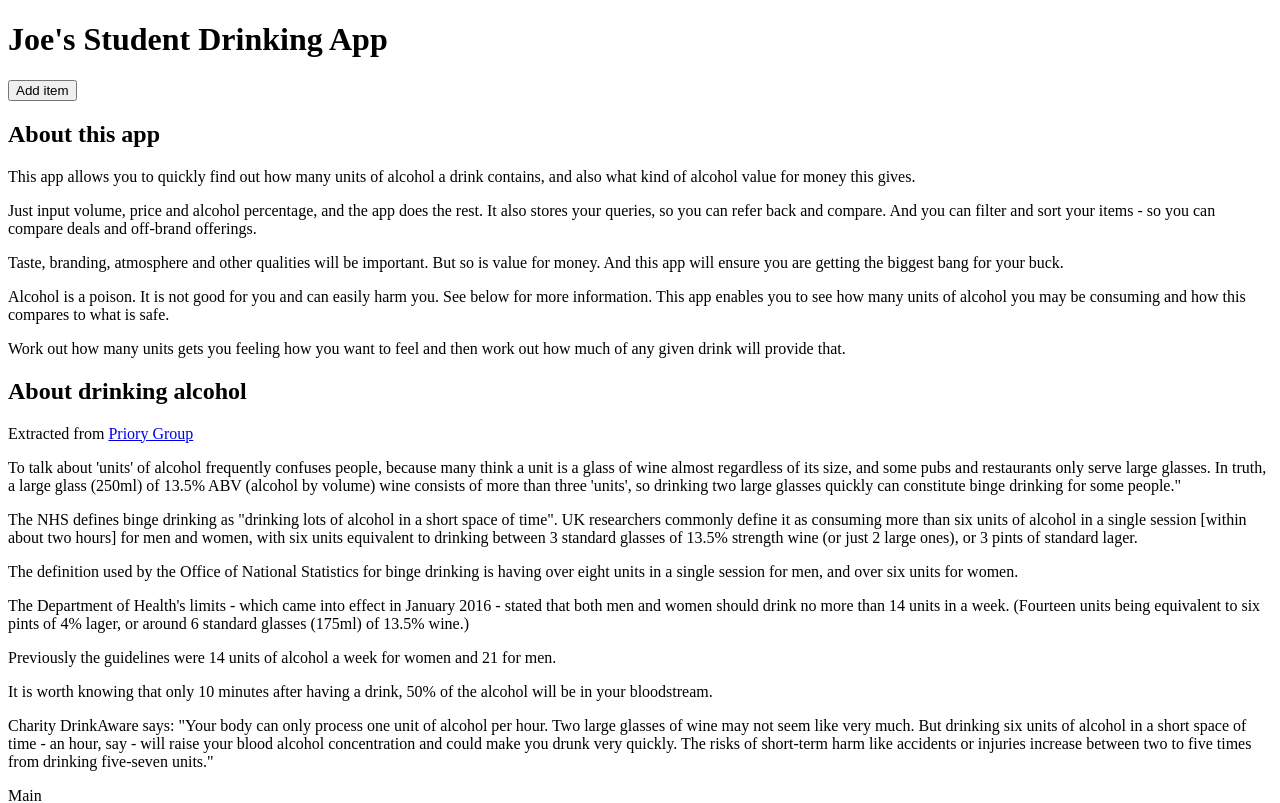
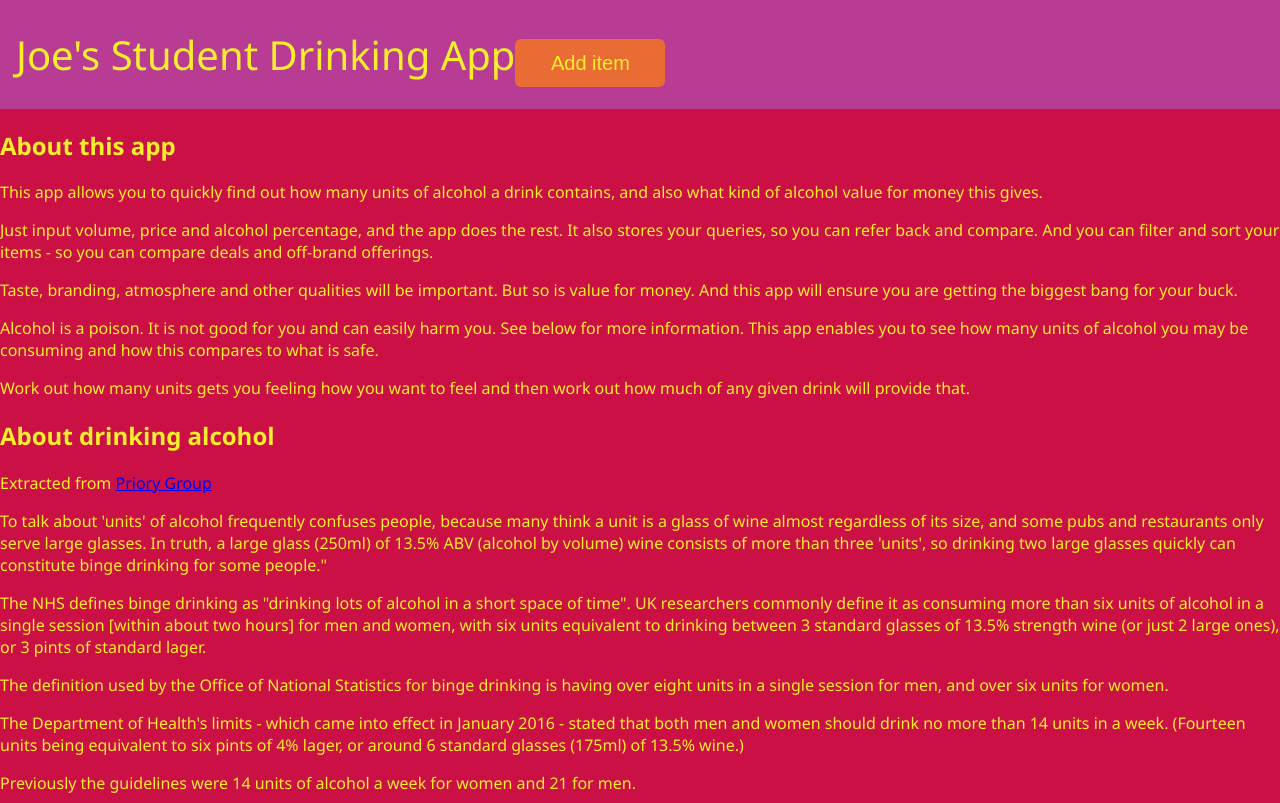
Before and after one commit to jezinho22/joes-drinks, a React (Create React App) app: page / in a window 1280 px wide. Shown: the top 803 px of the page. Built offline with nearby package versions, Linux system fonts and the light colour scheme.

Commit message:
added header css

```diff
--- a/src/App.css
+++ b/src/App.css
@@ -1,38 +1,48 @@
-.App {
-  text-align: center;
+/* #ca1044, #e86c34, #f8ee2c, #b83b94 */
+
+body {
+	width: 100vw;
+	height: 100vw;
+	background-color: #ca1044;
+	color: #f8ee2c;
+	font-family: "Segoe UI", Tahoma, Geneva, Verdana, sans-serif;
+	margin: 0;
 }
 
-.App-logo {
-  height: 40vmin;
-  pointer-events: none;
+header {
+	background-color: #b83b94;
+	padding: 0 1rem;
+	display: flex;
+	justify-content: space-between;
+	align-items: center;
 }
-
-@media (prefers-reduced-motion: no-preference) {
-  .App-logo {
-    animation: App-logo-spin infinite 20s linear;
-  }
+h1 {
+	font-weight: 400;
+	font-size: 2.5rem;
+	display: inline-block;
 }
-
-.App-header {
-  background-color: #282c34;
-  min-height: 100vh;
-  display: flex;
-  flex-direction: column;
-  align-items: center;
-  justify-content: center;
-  font-size: calc(10px + 2vmin);
-  color: white;
+header div button {
+	background-color: #e86c34;
+	color: #f8ee2c;
+	border: none;
+	height: 3rem;
+	width: 150px;
+	font-size: 1.25rem;
+	border-radius: 6px;
 }
-
-.App-link {
-  color: #61dafb;
+header button:hover {
+	border: 1px solid #f8ee2c;
+	box-shadow: 2px 2px 2px #551a44;
 }
-
-@keyframes App-logo-spin {
-  from {
-    transform: rotate(0deg);
-  }
-  to {
-    transform: rotate(360deg);
-  }
+@media (max-width: 350px) {
+	h1 {
+		font-size: 2rem;
+	}
+	header div {
+		display: flex;
+		flex-direction: row;
+	}
+	header {
+		flex-direction: column;
+	}
 }
--- a/src/App.js
+++ b/src/App.js
@@ -53,7 +53,7 @@ function App() {
 	}
 
 	return (
-		<div>
+		<body>
 			<Header
 				handleSubmit={handleSubmit}
 				handleChange={handleChange}
@@ -61,7 +61,7 @@ function App() {
 			/>
 			<Main cards={cards} form={form} />
 			<Footer />
-		</div>
+		</body>
 	);
 }
 
--- a/src/Components/Footer.js
+++ b/src/Components/Footer.js
@@ -1,3 +1,7 @@
 export default function Footer() {
-	return <div>Footer</div>;
+	return (
+		<footer>
+			<h3>&copy;Jezinho</h3>
+		</footer>
+	);
 }
--- a/src/Components/Header.js
+++ b/src/Components/Header.js
@@ -7,17 +7,19 @@ export default function Header({ handleSubmit, handleChange, form }) {
 		setshowForm(!showForm);
 	}
 	return (
-		<div>
-			<h1>Joe's Student Drinking App</h1>
-			<button id="addName" onClick={handleShowForm}>
-				Add item
-			</button>
+		<header>
+			<div>
+				<h1>Joe's Student Drinking App</h1>
+				<button id="addName" onClick={handleShowForm}>
+					Add item
+				</button>
+			</div>
 			{showForm && (
 				<Form
 					handleSubmit={handleSubmit}
 					handleChange={handleChange}
 					form={form}></Form>
 			)}
-		</div>
+		</header>
 	);
 }
--- a/src/Components/Main.js
+++ b/src/Components/Main.js
@@ -3,7 +3,7 @@ import Card from "./Card";
 export default function Main({ cards, form }) {
 	console.log("Main called");
 	return (
-		<div>
+		<main>
 			<div>{form.price}</div>
 			<div>{form.alcohol}</div>
 			<div>{form.drinkItem}</div>
@@ -90,6 +90,6 @@ export default function Main({ cards, form }) {
 				<Card cardData={card} />
 			))}
 			;
-		</div>
+		</main>
 	);
 }
```
